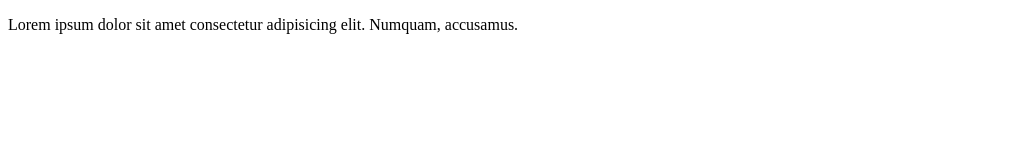
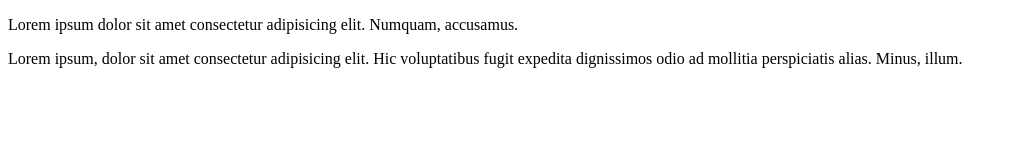
Before and after one commit to soumyasephali/learn-git, a plain HTML site: page index.html in a window 1280 px wide. Shown: the whole page, without its empty margins (0-1017 px from the left). Drawn offline with Linux system fonts and the light colour scheme.

Commit message:
add paragraph to the code

```diff
--- a/index.html
+++ b/index.html
@@ -10,5 +10,10 @@
       Lorem ipsum dolor sit amet consectetur adipisicing elit. Numquam,
       accusamus.
     </p>
+    <p>
+      Lorem ipsum, dolor sit amet consectetur adipisicing elit. Hic voluptatibus
+      fugit expedita dignissimos odio ad mollitia perspiciatis alias. Minus,
+      illum.
+    </p>
   </body>
 </html>
```
